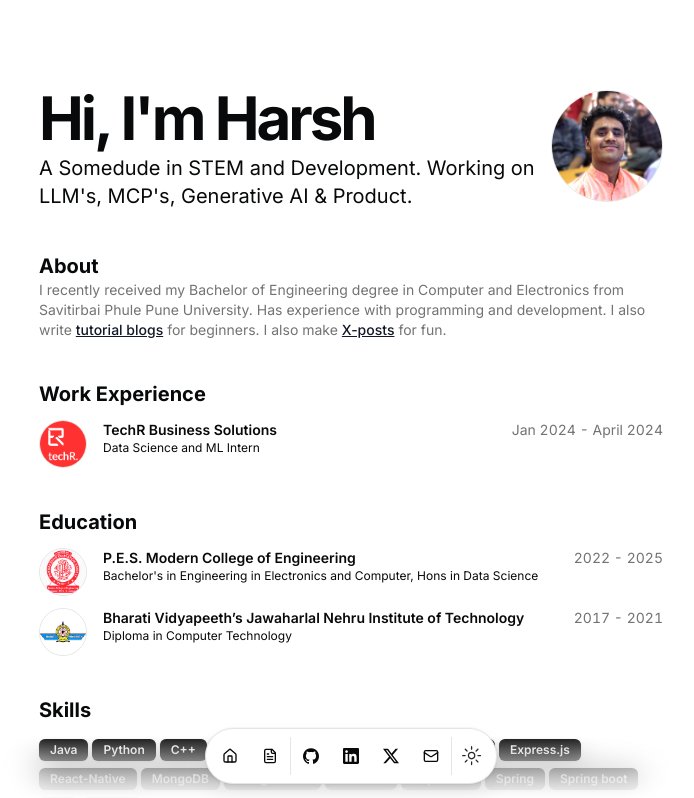
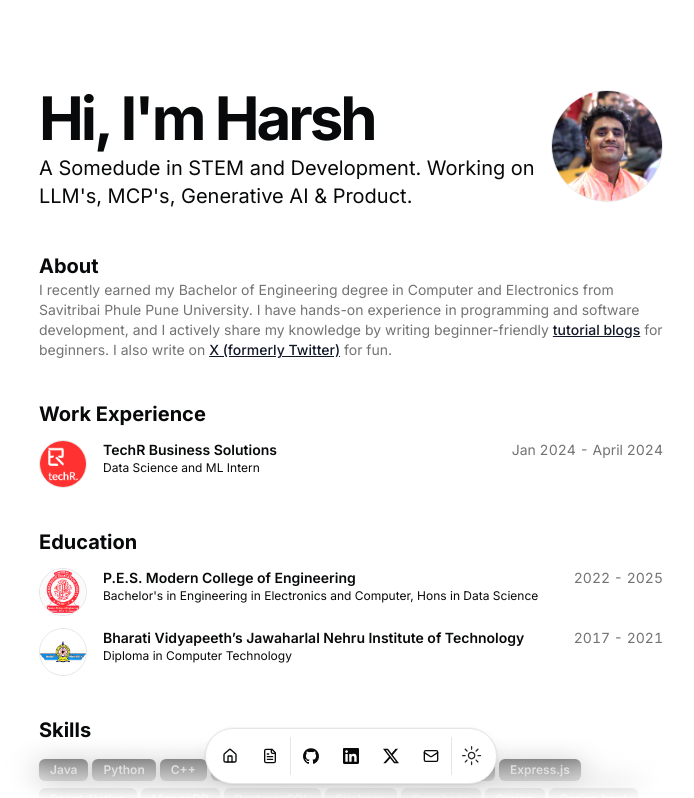
Before and after one commit to h-rathod/h-rathod.github.io, a Next.js app: page / in a window 1280 px wide. Shown: the top 798 px of the page, without its empty margins (289-983 px from the left). Built offline with nearby package versions, Linux system fonts and the light colour scheme.

Commit message:
Update resume.tsx

```diff
--- a/src/data/resume.tsx
+++ b/src/data/resume.tsx
@@ -17,7 +17,7 @@ export const DATA = {
   description:
     "A Somedude in STEM and Development. Working on LLM's, MCP's, Generative AI & Product.",
   summary:
-  "I recently received my Bachelor of Engineering degree in Computer and Electronics from Savitirbai Phule Pune University. Has experience with programming and development. I also write [tutorial blogs](https://raharsh.notion.site/Enough-for-Placements-1a06bc4f436d806f87ddd3fa799246e9?source=copy_link) for beginners. I also make [X-posts](https://twitter.com/raharsh_) for fun.",
+  "I recently earned my Bachelor of Engineering degree in Computer and Electronics from Savitribai Phule Pune University. I have hands-on experience in programming and software development, and I actively share my knowledge by writing beginner-friendly [tutorial blogs](https://raharsh.notion.site/Enough-for-Placements-1a06bc4f436d806f87ddd3fa799246e9?source=copy_link) for beginners. I also write on [X (formerly Twitter)](https://twitter.com/raharsh_) for fun.",
 
     avatarUrl: "/harshpfp.jpg",
   skills: [
```
